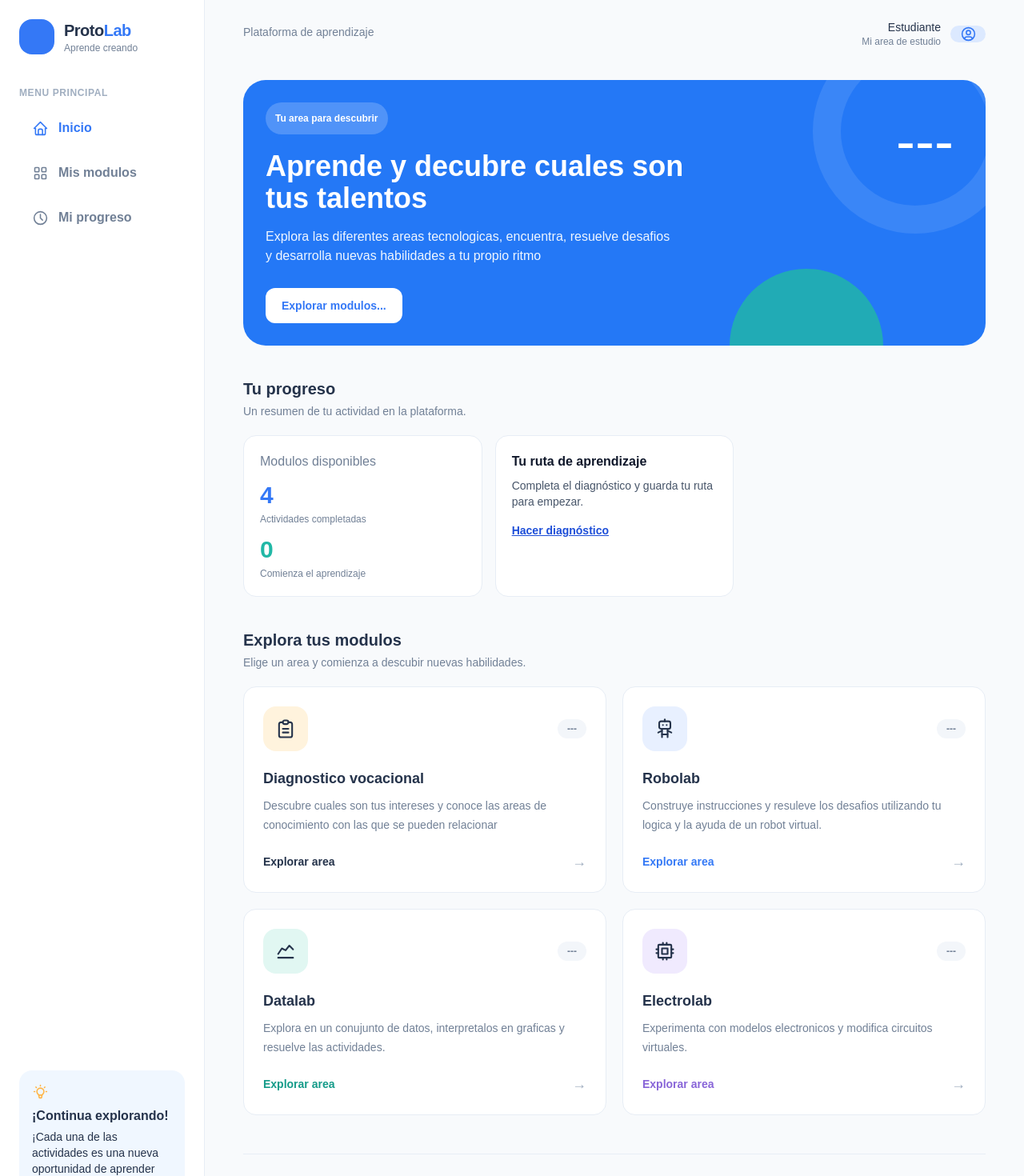
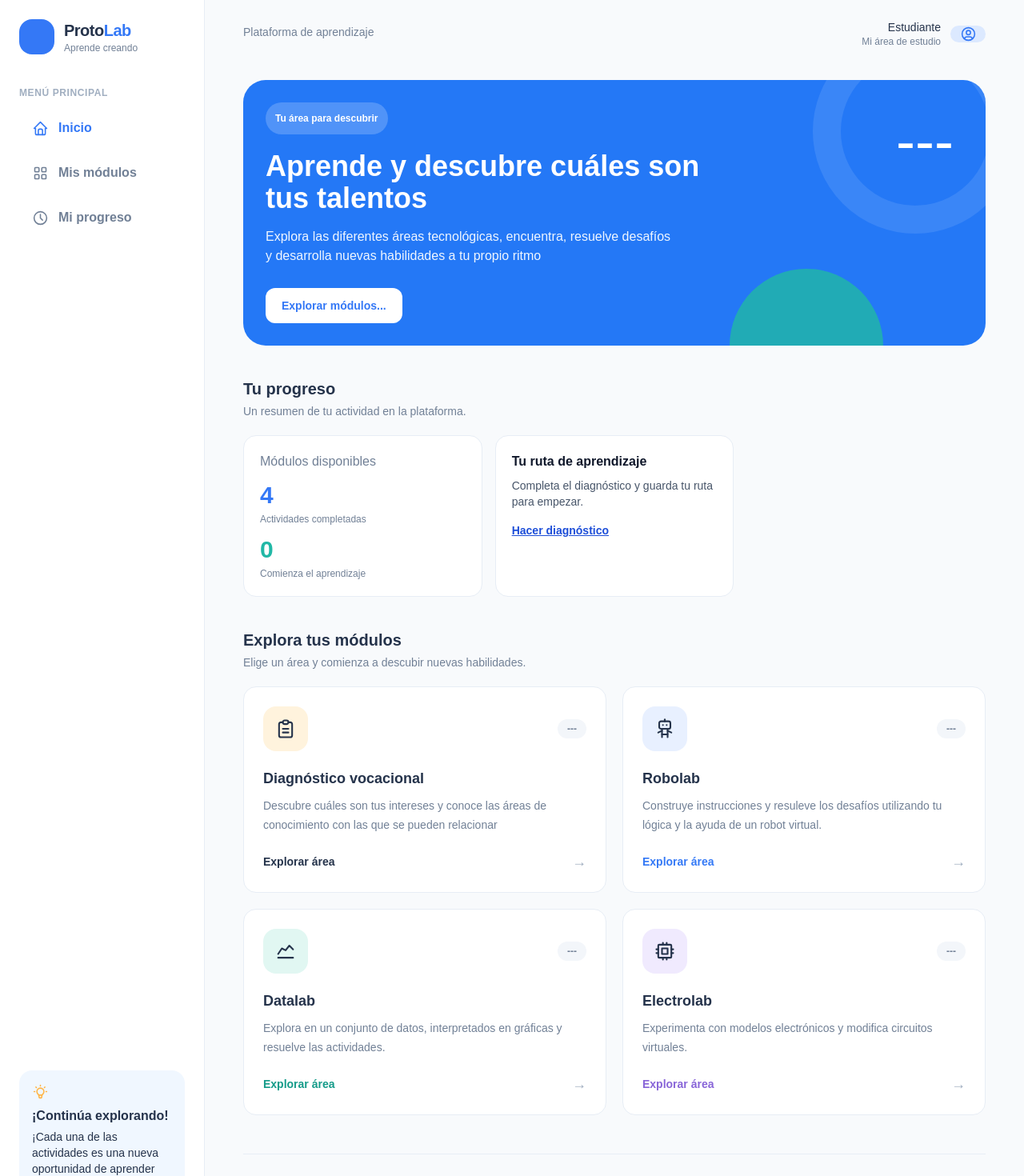
Before and after one commit to gkevinvargas/ProtoLab, a Next.js app: page / in a window 1280 px wide. Shown: the top 1470 px of the page at 80% size. Built offline with nearby package versions, Linux system fonts and the light colour scheme.

Commit message:
Corrección de ortografía y acentos en la página principal

```diff
--- a/app/page.tsx
+++ b/app/page.tsx
@@ -33,19 +33,19 @@ type Module = {
 
 const modules : Module[] = [
   {
-    name: "Diagnostico vocacional",
+    name: "Diagnóstico vocacional",
     description:
-    "Descubre cuales son tus intereses y conoce las areas de conocimiento con las que se pueden relacionar",
+    "Descubre cuáles son tus intereses y conoce las áreas de conocimiento con las que se pueden relacionar",
     icon: IconClipboardText,
     color: "bg-[#FFF3DD]",
     accent: "text-[#D9020]",
     status: "---",
-    href: "/diagnostico",
+    href: "/diagnóstico",
   },
   {
     name: "Robolab",
     description:
-    "Construye instrucciones y resuleve los desafios utilizando tu logica y la ayuda de un robot virtual.",
+    "Construye instrucciones y resuleve los desafíos utilizando tu lógica y la ayuda de un robot virtual.",
     icon: IconRobot,
     color: "bg-[#E8F0FF]",
     accent: "text-[#3479F6]",
@@ -56,7 +56,7 @@ const modules : Module[] = [
   {
     name: "Datalab",
     description:
-    "Explora en un conujunto de datos, interpretalos en graficas y resuelve las actividades.",
+    "Explora en un conjunto de datos, interpretados en gráficas y resuelve las actividades.",
     icon: IconChartLine,
     color: "bg-[#E1F7F2]",
     accent: "text-[#159B89]",
@@ -66,7 +66,7 @@ const modules : Module[] = [
   {
     name: "Electrolab",
     description:
-    "Experimenta con modelos electronicos y modifica circuitos virtuales.",
+    "Experimenta con modelos electrónicos y modifica circuitos virtuales.",
     icon: IconCpu,
     color: "bg-[#F0EAFE]",
     accent: "text-[#8865D8]",
@@ -173,7 +173,7 @@ useEffect(() => {
         </Link>
 
         <p className="mb-3 text-xs font-bold uppercase tracking-wider text-[#A0AEC0]">
-          Menu principal
+          Menú principal
         </p>
 
         <nav className="flex flex-col gap-2 font-semibold">
@@ -188,7 +188,7 @@ useEffect(() => {
           href="#modulos"
           className="flex items-center gap-3 rounded-xl px-4 py-3 text-[#718096] transiton hover:bg-[#F5F9FF] hover:text-[#3478F6]">
             <IconLayoutGrid size={21} stroke={1.8}/>
-            Mis modulos
+            Mis módulos
           </a>
 
           <a
@@ -205,7 +205,7 @@ useEffect(() => {
           <div className="mb-2 text-[#FFB547]">
             <IconBulb size={21} stroke={1.8}/>
           </div>
-          <h3 className="font-bold">¡Continua explorando!</h3>
+          <h3 className="font-bold">¡Continúa explorando!</h3>
           <p className="mt-1 text-sm leading-5 text-[718096]">
             ¡Cada una de las actividades es una nueva oportunidad de aprender algo!
           </p>
@@ -229,7 +229,7 @@ useEffect(() => {
             <div className="hidden text-right sm:block">
               <p className="text-sm font.bold"> Estudiante</p>
               <p className="text-xs text-[#718096]">
-              Mi area de estudio
+              Mi área de estudio
               </p>
             </div>
 
@@ -243,21 +243,21 @@ useEffect(() => {
         <section className="relative mb-10 overflow-hidden rounded-[28px] bg-[#2478F6] p-7 text-white sm:-10">
           <div className="relative z-10 max-w-xl">
             <span className="inline-block rounded-full bg-white/20 px-3 py-3 py-1 text-xs font-semibold">
-            Tu area para descubrir
+            Tu área para descubrir
             </span>
 
             <h2 className="mt-5 text-3xl font-extrabold leading-tight sm:text-4xl">
-              Aprende y decubre cuales son tus talentos
+              Aprende y descubre cuáles son tus talentos
             </h2>
 
             <p className="mt-4 max-w-lg text-sm leading-6 text-blue-50 sm:text-base">
-              Explora las diferentes areas tecnologicas, encuentra, resuelve desafios y desarrolla nuevas habilidades a tu propio ritmo
+              Explora las diferentes áreas tecnológicas, encuentra, resuelve desafíos y desarrolla nuevas habilidades a tu propio ritmo
             </p>
 
             <a
             href = "#modulos"
             className="mt-7 inline-flex rounded-xl bg-white px-5 py-3 text-sm font-bold text-[#3478F6] transition hover:bg-blue-50">
-            Explorar modulos...
+            Explorar módulos...
             </a>
           </div>
 
@@ -287,7 +287,7 @@ useEffect(() => {
         <div className="grid gap-4 sm:grid-cols-3">
           <div className="rounded-2xl border border-[#E7EDF5] bg-white p-5">
             <p className="text-sm: text-[#718096]">
-              Modulos disponibles
+              Módulos disponibles
             </p>
             <p className="mt-3 text-3xl font-extrabold text-[#3478F6]">
               4
@@ -388,10 +388,10 @@ useEffect(() => {
       <section id="modulos">
         <div className="mb-5">
           <h2 className="text-xl font-extrabold">
-          Explora tus modulos
+          Explora tus módulos
           </h2>
           <p className="mt-1 text-sm text-[#718096]">
-            Elige un area y comienza a descubir nuevas habilidades.
+            Elige un área y comienza a descubir nuevas habilidades.
           </p>
         </div>
 
@@ -422,7 +422,7 @@ useEffect(() => {
 
                 <div className="mt-5 flex items-center justify-between">
                   <span className={`text-sm font-bold ${module.accent}`}>
-                    Explorar area
+                    Explorar área
                   </span>
 
                   <span className="text-lg text-[#A0AEC0] transition group-hover:translate-x-1">
```
